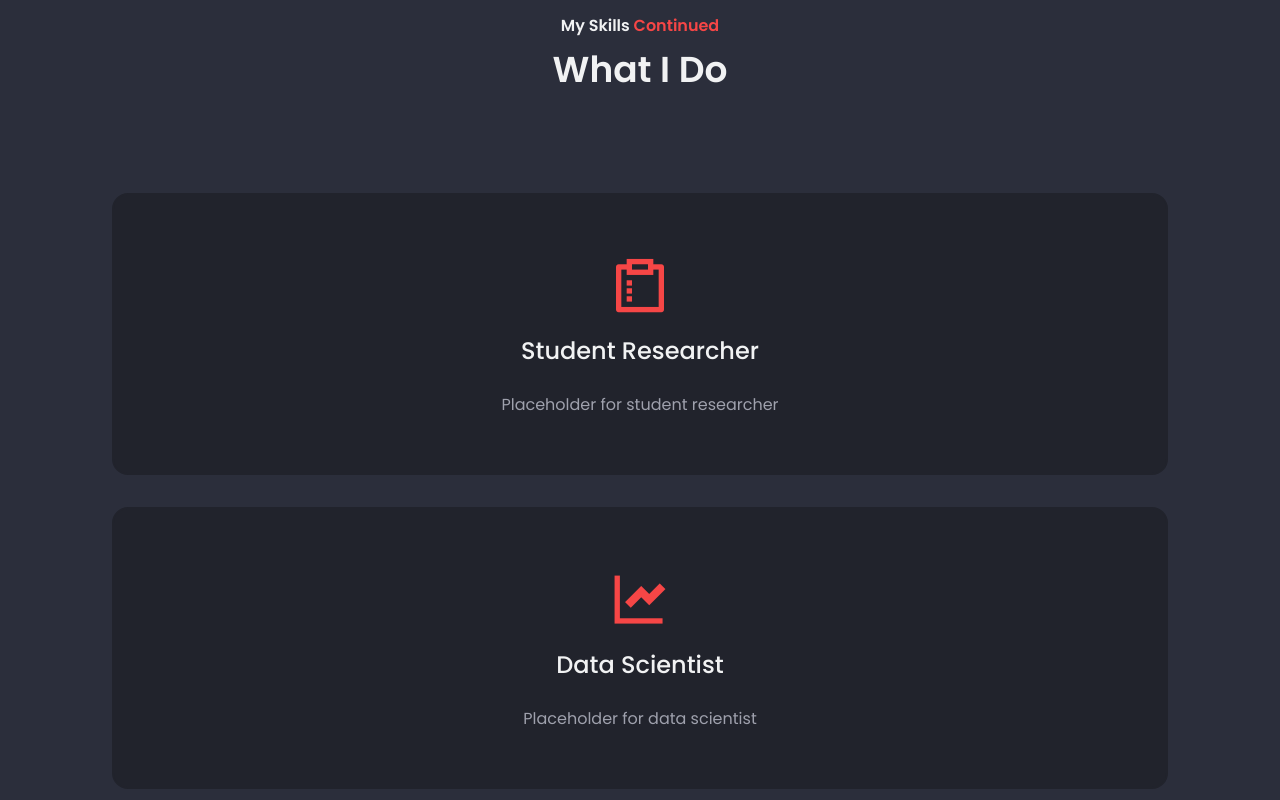
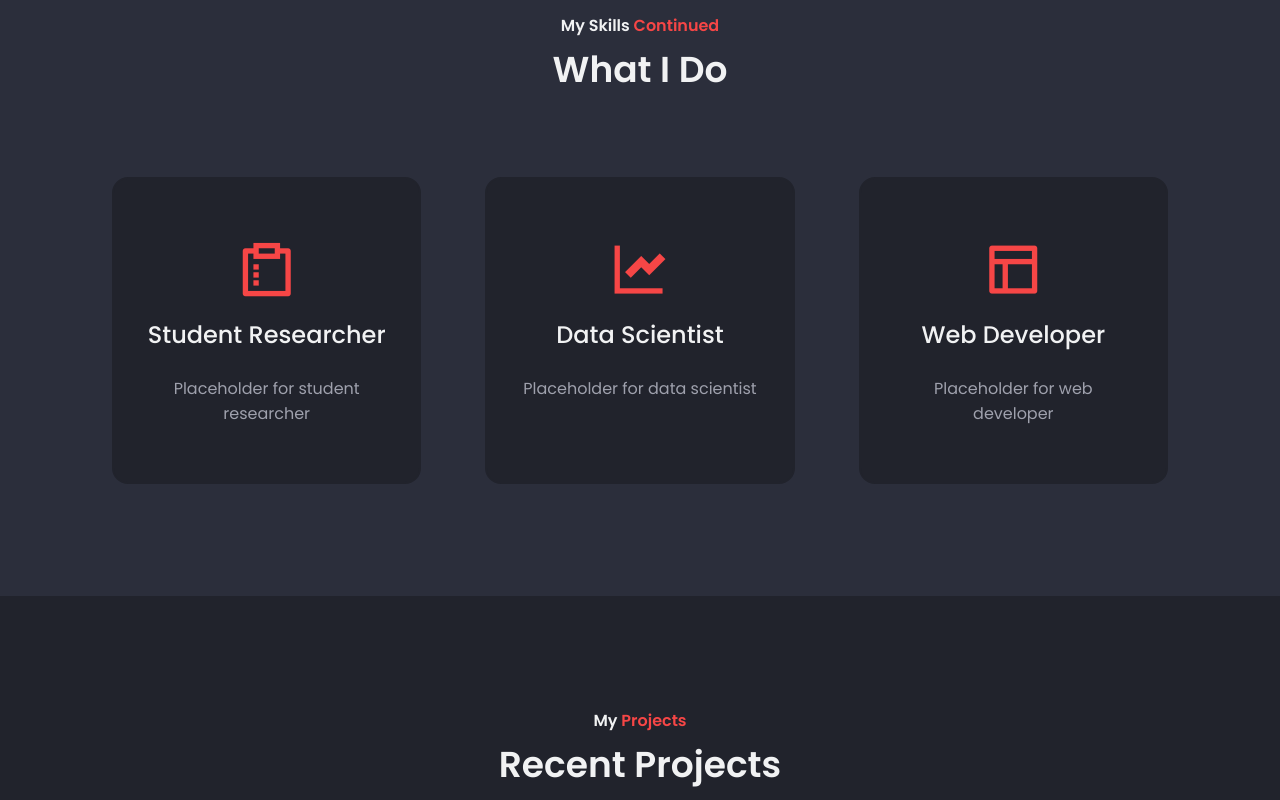
Before and after one commit to 3x-dev/aryan-portfolio, a plain HTML site: page index.html in a window 1280 px wide. Shown: the part 2160-2960 px from the top of the page. Drawn offline with nearby package versions, Linux system fonts and the light colour scheme.

Commit message:
fixedd layout

```diff
--- a/assets/css/styles.css
+++ b/assets/css/styles.css
@@ -423,37 +423,41 @@ svg {
 
 /*=============== SERVICES ===============*/
 
-.services__container{
+.services__container {
+  display: flex; /* This will create a flex container which aligns children in a row by default */
+  flex-wrap: wrap; /* This allows the items to wrap onto the next line if the container is not wide enough */
+  justify-content: center; /* This will center the items horizontally */
+  gap: 2rem; /* This creates space between the items */
   padding-block: 1rem;
 }
 
-
-.services__card{
+.services__card {
   text-align: center;
   background-color: var(--container-color);
   padding: 3rem 1.25rem;
   border-radius: 1rem;
   border: 2px solid var(--container-color);
   transition: border .4s;
-
-  margin: 2rem;
+  flex: 0 1 calc(33.333% - 4rem); /* This allows the cards to be flexible but not grow beyond 1/3 of the container width, minus the gap */
+  margin: 1rem; /* This margin may need to be adjusted or removed depending on your design */
 }
 
-.services__icon{
+.services__icon {
   display: block;
   font-size: 4rem;
   color: var(--first-color);
   margin-bottom: .75rem;
 }
 
-.services__title{
-  font-size:var(--h2-font-size);
-  margin-bottom:1.5rem;
+.services__title {
+  font-size: var(--h2-font-size);
+  margin-bottom: 1.5rem;
 }
 
-.services__card:hover{
+.services__card:hover {
   border: 3px solid var(--first-color);
 }
+
 
 /*=============== PROJECTS ===============*/
 .projects{
```
